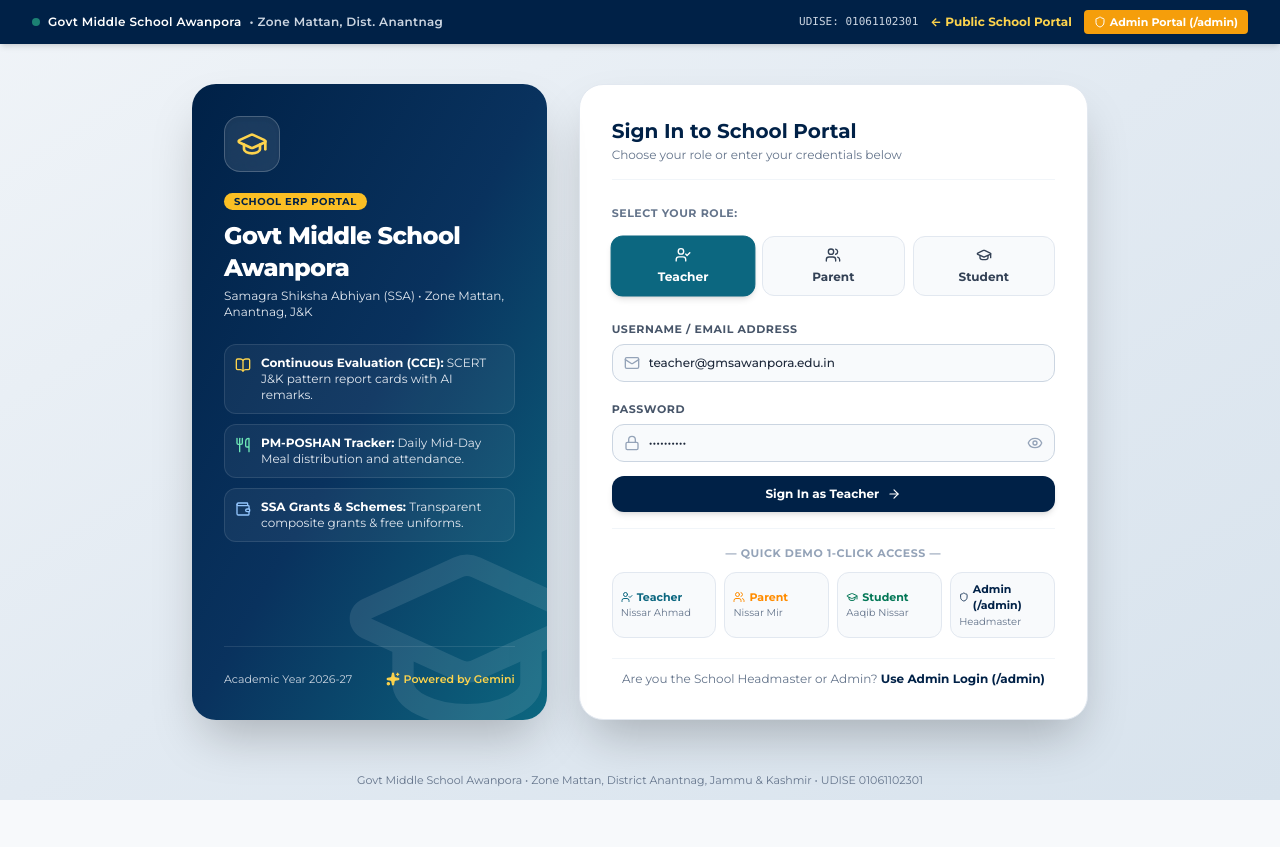
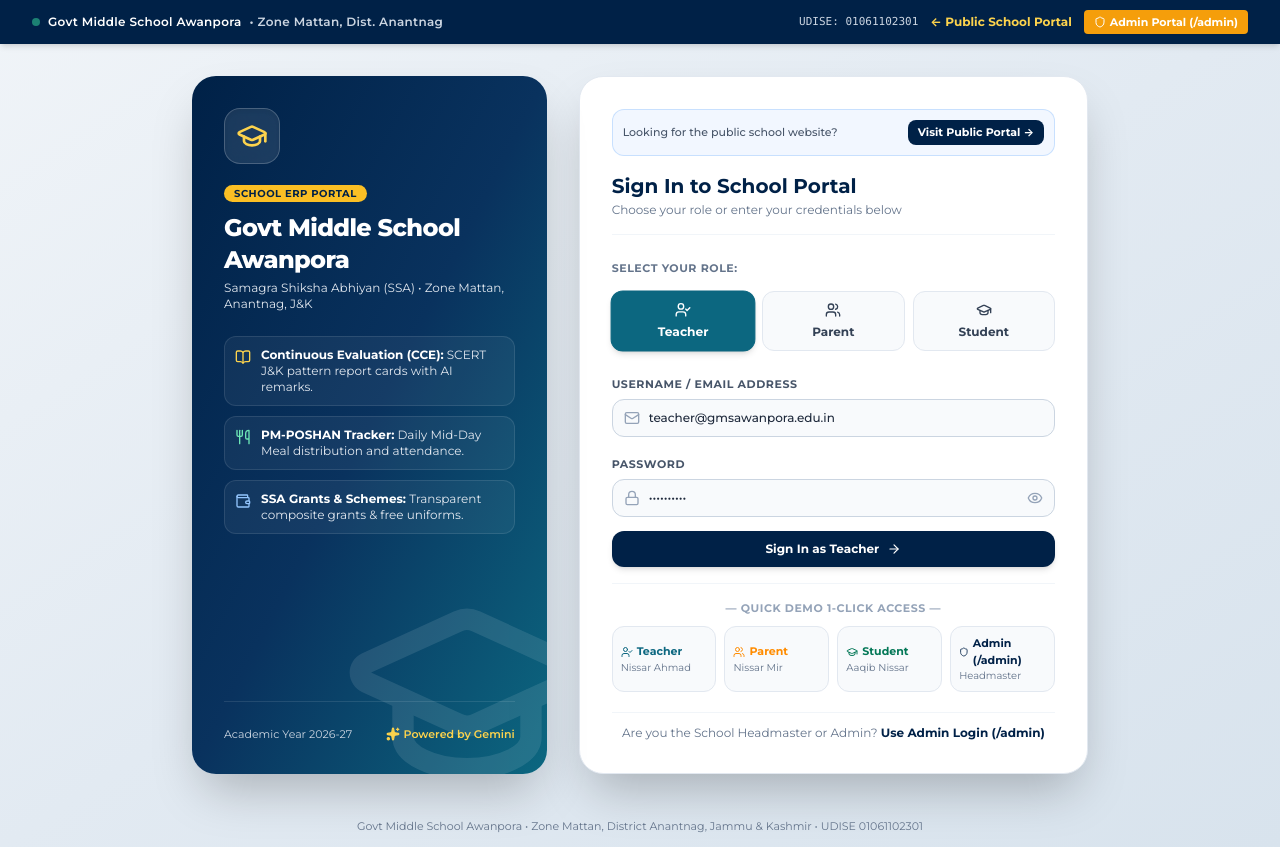
Before and after one commit to razak221/school, a React (Vite) app in the folder frontend/: page / in a window 1280 px wide. Both pictures are taken after a click on the button "Staff & Student Login". Before the commit the page ends 800 px from the top, so only its background shows below. Built offline with nearby package versions, Linux system fonts and the light colour scheme.

Commit message:
feat: add direct visit public portal button on login screen

```diff
--- a/frontend/src/pages/LoginPage.tsx
+++ b/frontend/src/pages/LoginPage.tsx
@@ -262,6 +262,20 @@ export const LoginPage: React.FC<LoginPageProps> = ({ initialAdminMode = false,
           {/* Right Login Action Panel */}
           <div className="lg:col-span-7 bg-white rounded-b-3xl lg:rounded-3xl p-6 lg:p-8 shadow-2xl border border-slate-200 flex flex-col justify-between">
             <div>
+              {/* Top Banner to switch to public website */}
+              {onBackToPublic && (
+                <div className="mb-4 p-2.5 rounded-xl bg-blue-50/80 border border-blue-200/80 flex items-center justify-between">
+                  <span className="text-[11px] text-slate-600 font-medium">Looking for the public school website?</span>
+                  <button
+                    type="button"
+                    onClick={onBackToPublic}
+                    className="px-2.5 py-1 rounded-lg bg-[#002147] hover:bg-[#0c6780] text-white text-[11px] font-bold transition-all shadow-xs flex items-center gap-1"
+                  >
+                    <span>Visit Public Portal →</span>
+                  </button>
+                </div>
+              )}
+
               {/* Header Title */}
               <div className="flex items-center justify-between pb-4 border-b border-slate-100 mb-5">
                 <div>
```
